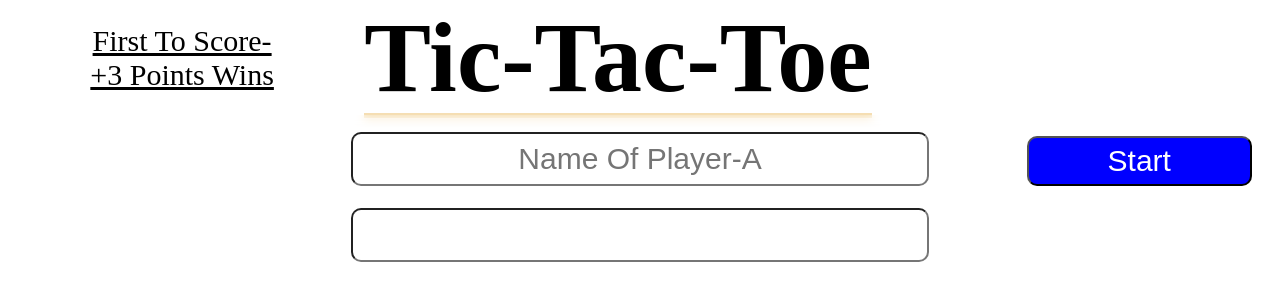
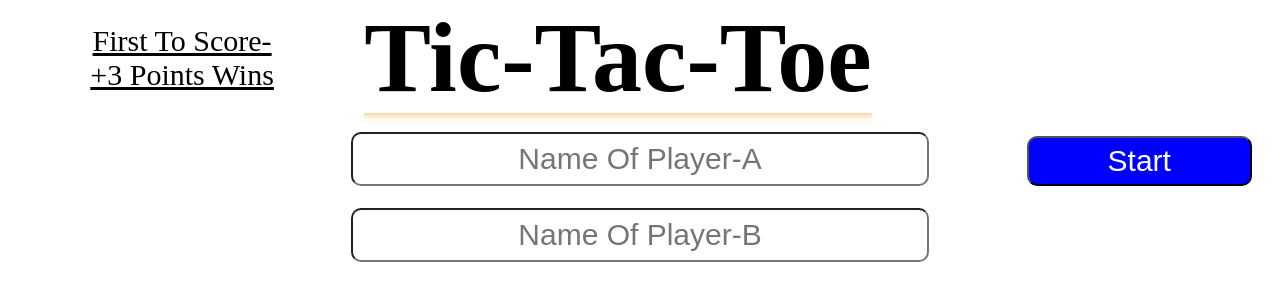
Before and after one commit to easytheway/tic-tak-toe, a plain HTML site: page index.html in a window 1280 px wide. Drawn offline with Linux system fonts and the light colour scheme.

Commit message:
index.html

```diff
--- a/index.html
+++ b/index.html
@@ -366,7 +366,7 @@
         <div id="hmiddle">
             <div class="playfle">
                 <span><input type="text" id="play1" placeholder="Name Of Player-A"></span>
-                <span><input type="text" id="play2" placehoder="Name Of Player-B"></span>
+                <span><input type="text" id="play2" placeholder="Name Of Player-B"></span>
             </div>
         </div>
         <div class="hright">
```
